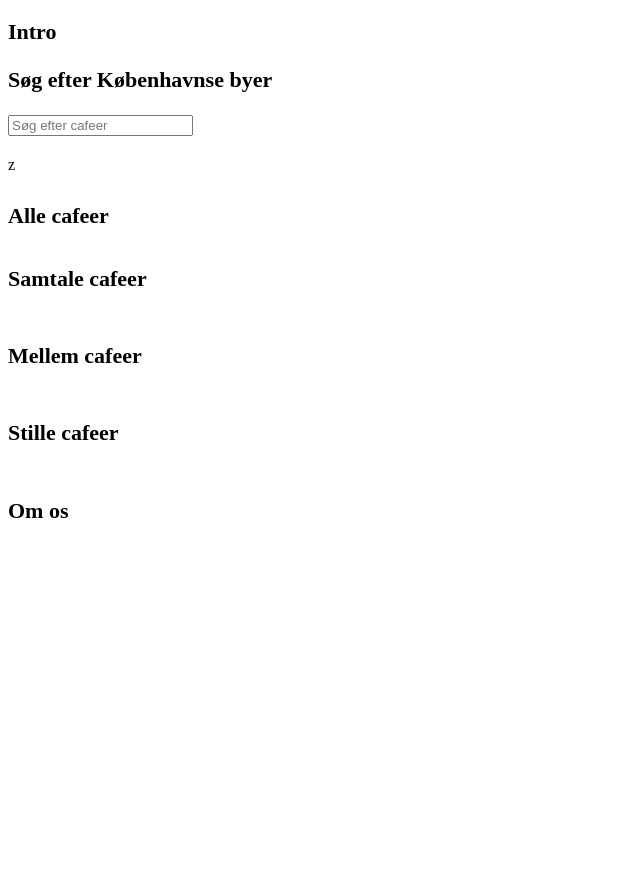
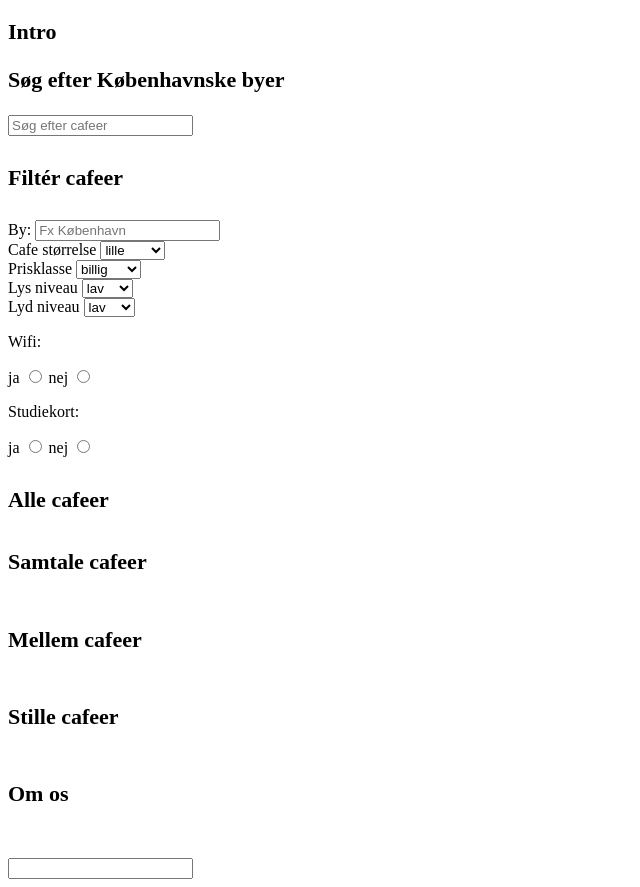
Before and after one commit to Mahe0055/webtechnology-02-portfolio---cafe-spots, a website: page index.html in a window 1280 px wide. Shown: the part 61-948 px from the top of the page, without its empty margins (0-640 px from the left). Before the commit the page ends 800 px from the top, so only its background shows below. Drawn offline with Linux system fonts and the light colour scheme; no server answers.

Commit message:
Filtér cafeer med inputs

```diff
--- a/index.html
+++ b/index.html
@@ -19,24 +19,81 @@
 </div>
 
 <div class="searchField">
-    <h3> Søg efter Københavnse byer</h3>
+    <h3> Søg efter Københavnske byer</h3>
     <input id="input" oninput="inputElement(value)" placeholder="Søg efter cafeer" type="text">
     <ul id="cafeAddress"></ul>
-
 </div>
 
 
-<div class="allCafes">z
+<div class="filterCafes">
+<h4> Filtér cafeer</h4>
+    <label for="city">By:</label>
+    <input type="text" id="city" placeholder="Fx København">
+
+<div>
+        <label for="cafe-size">Cafe størrelse</label>
+        <select id="cafe-size" name"cafe-size">
+        <option value="small">lille</option>
+        <option value="medium">mellem</option>
+        <option value="big">stor</option>
+        </select>
+</div>
+
+<div>
+        <label for="price_level">Prisklasse</label>
+        <select id="price_level" name"price_level">
+        <option value="cheap">billig</option>
+        <option value="medium">mellem</option>
+        <option value="expensive">dyr</option>
+        </select>
+</div>
+
+<div>
+        <label for="lightning_level">Lys niveau</label>
+        <select id="lightning_level" name"lightning_level">
+        <option value="low">lav</option>
+        <option value="medium">okay</option>
+        <option value="high">høj</option>
+        </select>
+</div>
+
+    <div>
+        <label for="sound_level">Lyd niveau</label>
+        <select id="sound_level" name"sound_level">
+        <option value="low">lav</option>
+        <option value="between">okay</option>
+        <option value="high">høj</option>
+        </select>
+    </div>
+
+
+    <p>Wifi:</p>
+    <label for="wifi">ja</label>
+    <input type="radio" id="wifi" name="wifi" value="ja">
+    <label for="wifi">nej</label>
+    <input type="radio" id="wifi" name="wifi" value="nej">
+
+    <p>Studiekort:</p>
+    <label for="studiekort">ja</label>
+    <input type="radio" id="study-card" name="studiekort" value="ja">
+    <label for="study-card">nej</label>
+    <input type="radio" id="studiekort" name="studiekort" value="nej">
+</div>
+
+
+
+<div class="allCafes">
     <h4>Alle cafeer</h4>
     <ul id="cafeer"></ul>
 </div>
+
 
 <div class="conversationCafes">
     <h5>Samtale cafeer</h5>
     <ul id="bigCafes"></ul>
     <!-- <img src="indsæt billede her til samtale cafeer.jpg" alt="Girl in a jacket" width="200" height="300"> -->
     <!-- indsæt 4 billeder -->
-</div>
+
 
 <div class="betweenCafes">
     <h6>Mellem cafeer</h6>
@@ -55,6 +112,9 @@
     <!-- <img src="billede af maheen.jpg" alt="Girl in a jacket" width="200" height="300"> -->
 </div>
 
+<input placeholder="">
+
+
 <script src="main.js"></script>
 </body>
 </html>
```
Also changed, not shown: main.css (line endings or trailing spaces), main.js (line endings or trailing spaces).
